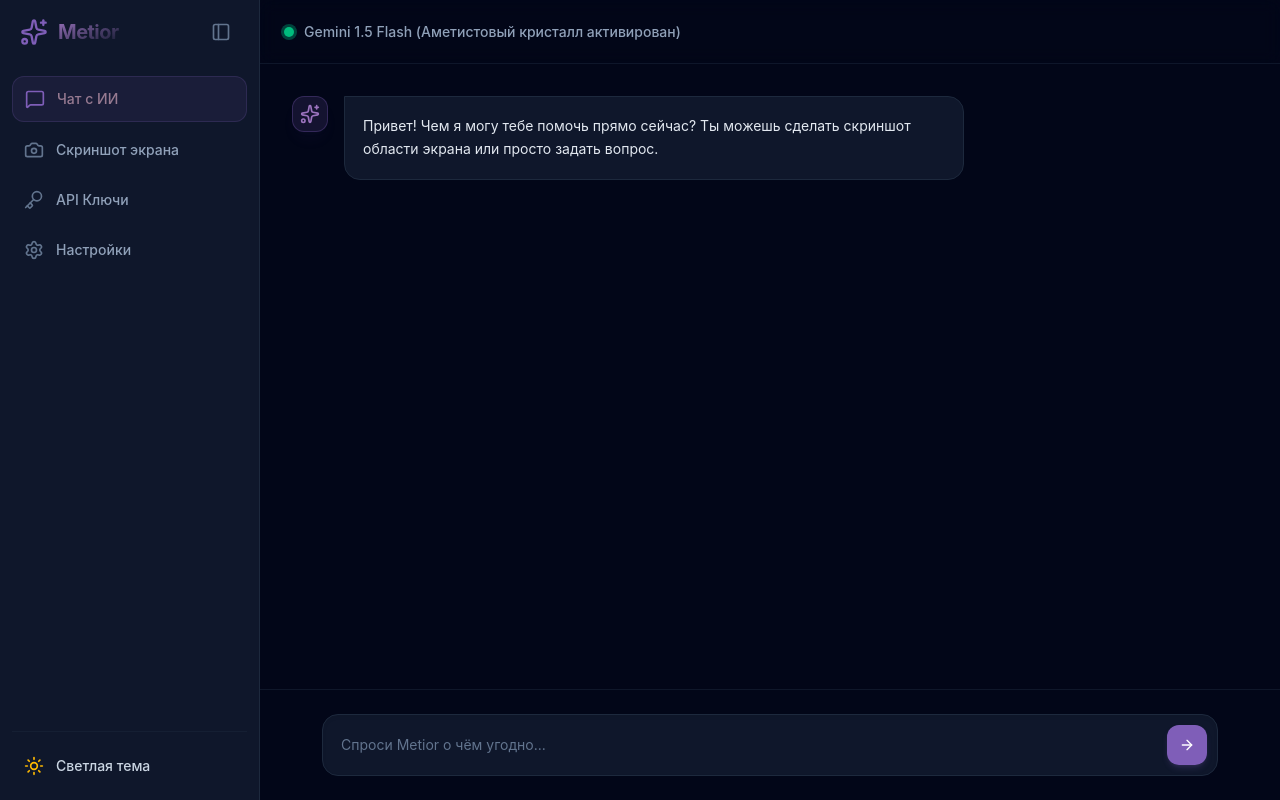
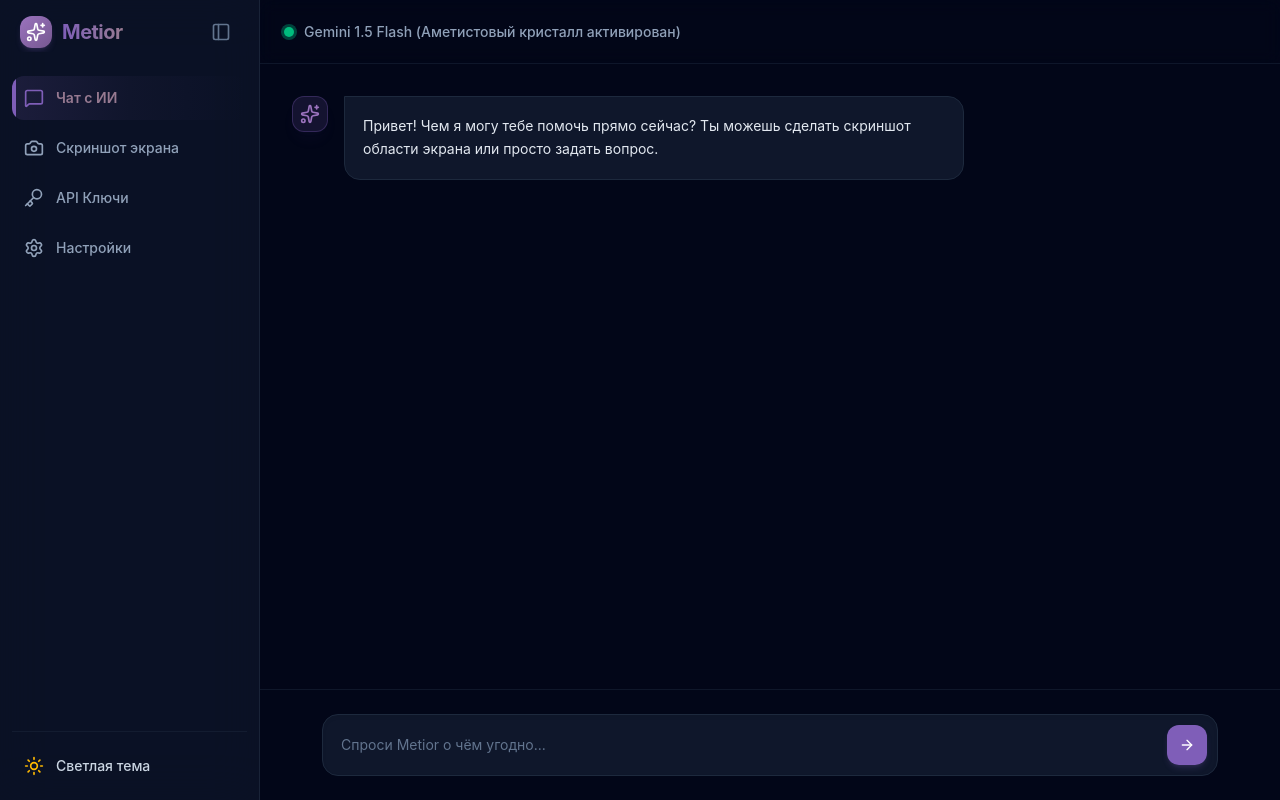
Before and after one commit to khamidullaevv/Metior, a React (Vite) app: page / in a window 1280 px wide. Both pictures are taken after a click on the button "Начать работу". Built offline with nearby package versions, Linux system fonts and the light colour scheme.

Commit message:
feat: update sidebar

```diff
--- a/src/components/Sidebar.tsx
+++ b/src/components/Sidebar.tsx
@@ -1,5 +1,5 @@
 import React, { useState } from "react";
-import { motion } from "framer-motion";
+import { motion, AnimatePresence } from "framer-motion";
 import { MessageSquare, Settings, Sparkles, Camera, Key, Sidebar as SidebarIcon } from "lucide-react";
 import { ThemeToggle } from "./ThemeToggle";
 
@@ -13,28 +13,36 @@
 
     return (
         <motion.aside
-            animate={{ width: isOpen ? 260 : 70 }}
-            transition={{ duration: 0.3, ease: "easeInOut" }}
-            className="h-full bg-slate-100 dark:bg-slate-900 border-r border-slate-200 dark:border-slate-800 flex flex-col justify-between p-3 z-20"
+            initial={false}
+            animate={{ width: isOpen ? 260 : 76 }}
+            transition={{ type: "spring", stiffness: 300, damping: 30 }}
+            className="h-full bg-slate-100/70 dark:bg-slate-900/70 backdrop-blur-xl border-r border-slate-200/80 dark:border-slate-800/80 flex flex-col justify-between p-3 z-20 select-none"
         >
             <div>
-                {/* Хедер сайдбара с лого и кнопкой сворачивания */}
-                <div className="flex items-center justify-between p-2 mb-6 h-10">
+                {/* Заголовок */}
+                <div className="flex items-center justify-between p-2 mb-6 h-10 overflow-hidden">
+                    <AnimatePresence mode="wait">
                         {isOpen && (
                             <motion.div
-                            initial={{ opacity: 0 }}
-                            animate={{ opacity: 1 }}
+                                initial={{ opacity: 0, x: -10 }}
+                                animate={{ opacity: 1, x: 0 }}
+                                exit={{ opacity: 0, x: -10 }}
+                                transition={{ duration: 0.2 }}
                                 className="flex items-center gap-2.5"
                             >
-                            <Sparkles className="w-7 h-7 text-amethyst-500" />
-                            <span className="font-bold text-xl tracking-tight bg-clip-text text-transparent bg-gradient-to-br from-amethyst-400 to-amethyst-600">
+                                <div className="p-1.5 rounded-xl bg-gradient-to-br from-amethyst-400 to-amethyst-700 text-white shadow-md shadow-amethyst-500/20">
+                                    <Sparkles className="w-5 h-5" />
+                                </div>
+                                <span className="font-bold text-xl tracking-tight bg-clip-text text-transparent bg-gradient-to-r from-amethyst-500 to-amethyst-300">
                   Metior
                 </span>
                             </motion.div>
                         )}
+                    </AnimatePresence>
+
                     <button
                         onClick={() => setIsOpen(!isOpen)}
-                        className="p-2 rounded-xl hover:bg-slate-200 dark:hover:bg-slate-800 text-slate-500 transition-colors"
+                        className="p-2 rounded-xl hover:bg-slate-200/60 dark:hover:bg-slate-800/60 text-slate-500 hover:text-slate-900 dark:hover:text-white transition-colors cursor-pointer"
                     >
                         <SidebarIcon className="w-5 h-5" />
                     </button>
@@ -49,13 +57,11 @@
                 </nav>
             </div>
 
-            {/* Кнопка темы внизу */}
             <ThemeToggle isDark={isDark} toggleTheme={toggleTheme} isOpen={isOpen} />
         </motion.aside>
     );
 };
 
-// Вспомогательный под-компонент (только для этого файла)
 interface SidebarItemProps {
     icon: React.ElementType;
     label: string;
@@ -65,15 +71,27 @@
 
 const SidebarItem: React.FC<SidebarItemProps> = ({ icon: Icon, label, active, isOpen }) => {
     return (
-        <button
-            className={`w-full flex items-center gap-3 p-3 rounded-xl text-sm font-medium transition-all group ${
+        <motion.button
+            whileHover={{ scale: 1.02, x: 2 }}
+            whileTap={{ scale: 0.98 }}
+            className={`w-full flex items-center gap-3 p-3 rounded-xl text-sm font-medium transition-all relative overflow-hidden cursor-pointer ${
                 active
-                    ? "bg-amethyst-500/10 text-amethyst-600 dark:text-amethyst-300 border border-amethyst-500/20"
-                    : "text-slate-600 dark:text-slate-400 hover:bg-slate-200/70 dark:hover:bg-slate-800/60 hover:text-slate-900 dark:hover:text-white"
+                    ? "text-amethyst-600 dark:text-amethyst-300 font-semibold"
+                    : "text-slate-600 dark:text-slate-400 hover:text-slate-900 dark:hover:text-white"
             } ${!isOpen && "justify-center"}`}
         >
-            <Icon className={`w-5 h-5 ${active ? "text-amethyst-500" : "text-slate-500 group-hover:text-amethyst-400"}`} />
-            {isOpen && <span>{label}</span>}
-        </button>
+            {/* Мягкий градиент подложки активного пункта */}
+            {active && (
+                <motion.div
+                    layoutId="activeTab"
+                    className="absolute inset-0 bg-gradient-to-r from-amethyst-500/15 via-amethyst-500/5 to-transparent border-l-4 border-amethyst-500 rounded-r-xl"
+                    transition={{ type: "spring", stiffness: 350, damping: 30 }}
+                />
+            )}
+
+            <Icon className={`w-5 h-5 relative z-10 ${active ? "text-amethyst-500" : "text-slate-400"}`} />
+
+            {isOpen && <span className="relative z-10 whitespace-nowrap">{label}</span>}
+        </motion.button>
     );
 };
```
Lines whose indentation alone changed are shown as unchanged.
